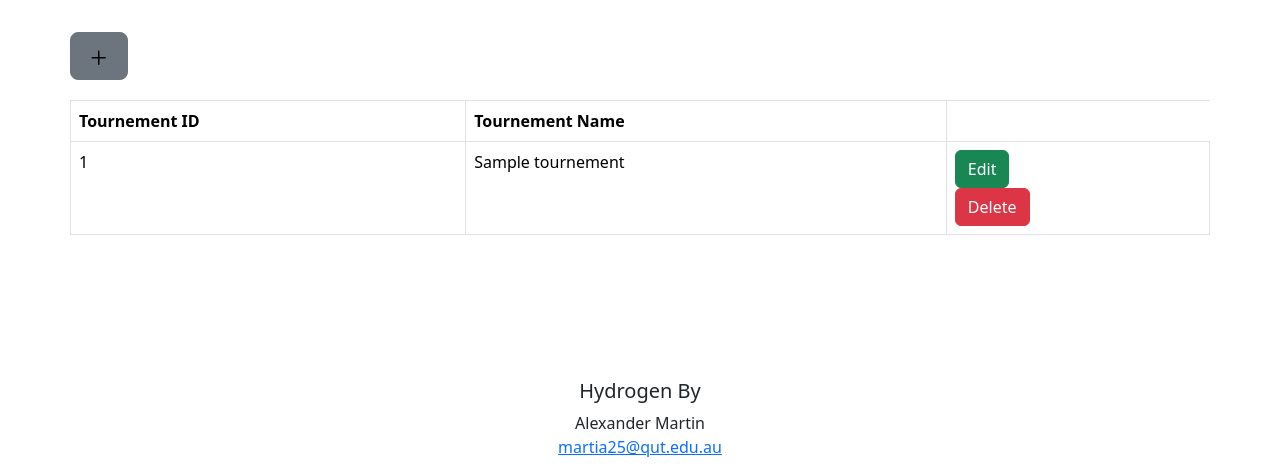
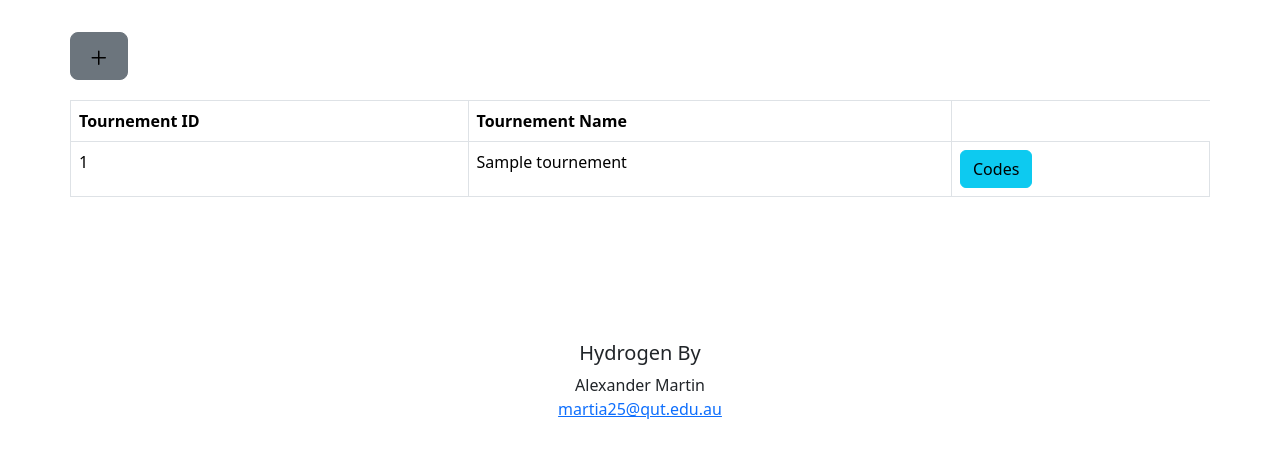
Before and after one commit to LCPLCat/Hydrogen, a Flask app: template App/templates/Tournements/Tournements.html in a window 1280 px wide. Shown: the part 56-522 px from the top of the page. Run offline with Flask 3, Linux system fonts and the light colour scheme; the template is opened without the code that fills it: values that come from a table or form of the project are taken from there, others are empty; tables that the repository leaves empty hold one stand-in row (values such as "Sample post"); some libraries are stand-ins or nearby versions.

Commit message:
Tounaments added

```diff
--- a/App/DataBaseUtils.py
+++ b/App/DataBaseUtils.py
@@ -1,6 +1,6 @@
 from flask import Blueprint, render_template, request, flash, redirect, url_for, make_response
 from .forms import MusicUpload, Bid, TeamRegister, CasterRegister, PlayerRegister, MatchRegister, ROLF, APIKey
-from .models import Item, Music, Teams, Casters, Players, Match, ROLFFile
+from .models import Item, Music, Teams, Casters, Players, Match, ROLFFile, Tournment
 from . import db
 from .Streams import Stream, Headings
 from .replay_metadata import *
@@ -39,3 +39,7 @@ def add_casters_to_database(form):
 def add_players_to_database(form):
     db.session.add(Players(name = form.Name.data, team = form.Team.data, puid = 'null'))
     db.session.commit()
+
+def add_touranment_to_database(form, id):
+    db.session.add(Tournment(tournementname = form.Name.data, tournementid = id, recorddate=datetime.now()))
+    db.session.commit()
--- a/App/templates/Tournements/Tournements.html
+++ b/App/templates/Tournements/Tournements.html
@@ -39,13 +39,9 @@
                         {{Tournement.tournementname}}
                     </td>
                     <td>
-                      <button type="button" class="btn btn-success" onclick="Edit('{{music.id}}')">Edit<i class="fas fa-edit"></i></button>
-                      <form id="Edit{{music.id}}" action="{{ url_for('MusicBP.musicedit') }}" method="post">
-                          <input type="hidden" id="id" name="id" value="{{music.id}}">
-                      </form>
-                      <button type="button" class="btn btn-danger" onclick="Del('{{music.id}}')">Delete<i class="far fa-trash-alt"></i></button>
-                      <form id="Del{{music.id}}" action="{{ url_for('MusicBP.musicdel') }}" method="post">
-                          <input type="hidden" id="id" name="id" value="{{music.id}}">
+                      <button type="button" class="btn btn-info" onclick="Codes('{{Tournement.tournementid}}')">Codes<i class="fas fa-edit"></i></button>
+                      <form id="Codes{{Tournement.tournementid}}" action="{{ url_for('TournementsBP.TournementsCodes') }}" method="post">
+                          <input type="hidden" id="id" name="id" value="{{Tournement.tournementid}}">
                       </form>
                     </td>
                 </tr>
@@ -56,11 +52,8 @@
   </div>
 </div>
 <script>
-  function Del(id){
-      document.getElementById('Del'+id).submit()
-  }
-  function Edit(id){
-      document.getElementById('Edit'+id).submit()
+  function Codes(id){
+      document.getElementById('Codes'+id).submit()
   }
 </script>
 {% endblock %}
```
Also changed, not shown: App/BluePrints/TournementsBP.py (+17 -1 lines), App/Main.py (+4 -5 lines), instance/auction_alchemy.db, 1 other file.
